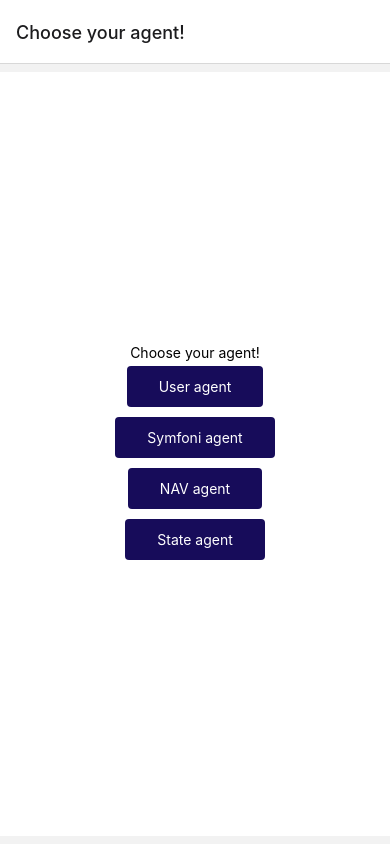
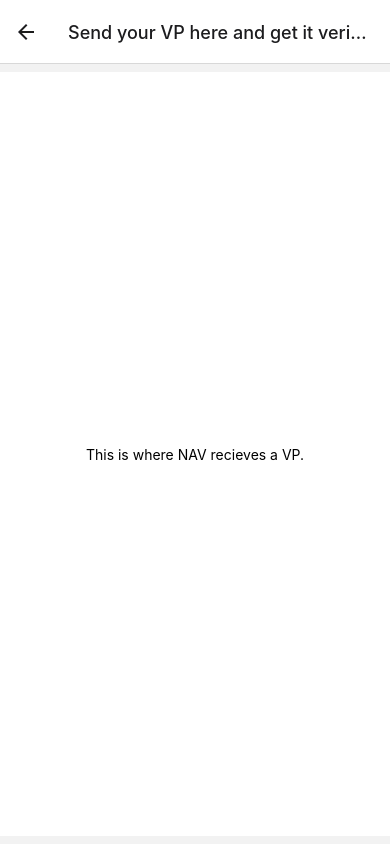
Before and after one commit to symfoni/bachelor, a React Native app: screen /NAVRecieveVP in a window 390 px wide. Built offline with nearby package versions, Linux system fonts and the light colour scheme.

Commit message:
finished NAV view layout

```diff
--- a/App.tsx
+++ b/App.tsx
@@ -2,6 +2,7 @@ import { NavigationContainer } from '@react-navigation/native';
 import { createNativeStackNavigator } from '@react-navigation/native-stack';
 import LoginView from './app/views/LoginView';
 import NAVHomeView from './app/views/NAVViews/NavHomeView';
+import { NAVRecieveVPView } from './app/views/NAVViews/NAVRecieveVPView';
 import { StateCreatePersonVCView } from './app/views/StateViews/StateCreatePersonVCView';
 import StateHomeView from './app/views/StateViews/StateHomeView';
 import { SymfoniCreateEmploymentVCView } from './app/views/SymfoniViews/SymfoniCreateEmploymentVCView';
@@ -36,6 +37,8 @@ export default function App() {
 
 
 				<Stack.Screen name='NAVHome' component={NAVHomeView} options={{title: 'NAV Agent'}}></Stack.Screen>
+				<Stack.Screen name='NAVRecieveVP' component={NAVRecieveVPView} options={{title: 'Send your VP here and get it verified, or not'}}></Stack.Screen>
+
 			</Stack.Navigator>
 		</NavigationContainer>
 	);
--- /dev/null
+++ b/app/views/NAVViews/NAVRecieveVPView.tsx
@@ -0,0 +1,10 @@
+import { Text, View } from 'react-native';
+import { styles } from '../../styles';
+
+export function NAVRecieveVPView() {
+	return (
+		<View style={styles.container}>
+			<Text>This is where NAV recieves a VP.</Text>
+		</View>
+	);
+}
--- a/app/views/NAVViews/NavHomeView.tsx
+++ b/app/views/NAVViews/NavHomeView.tsx
@@ -1,17 +1,17 @@
 import React from 'react';
-import { Alert } from 'react-native';
 import { Text, View } from 'react-native';
 import NavigationButton from '../../components/navigationButton';
 import { styles } from '../../styles';
 
-export default function NAVHomeView(){
+// eslint-disable-next-line @typescript-eslint/no-explicit-any
+export default function NAVHomeView({navigation}:any){
 	return (
 		<View style={styles.container}>
 			<Text>This is the NAV home page.</Text>
 
 			<NavigationButton
 				title='Søk dagpenger'
-				onPress={()=>{Alert.alert('test','test');}}
+				onPress={()=> navigation.navigate('NAVRecieveVP')}
 			></NavigationButton>
 
 		</View>
```
